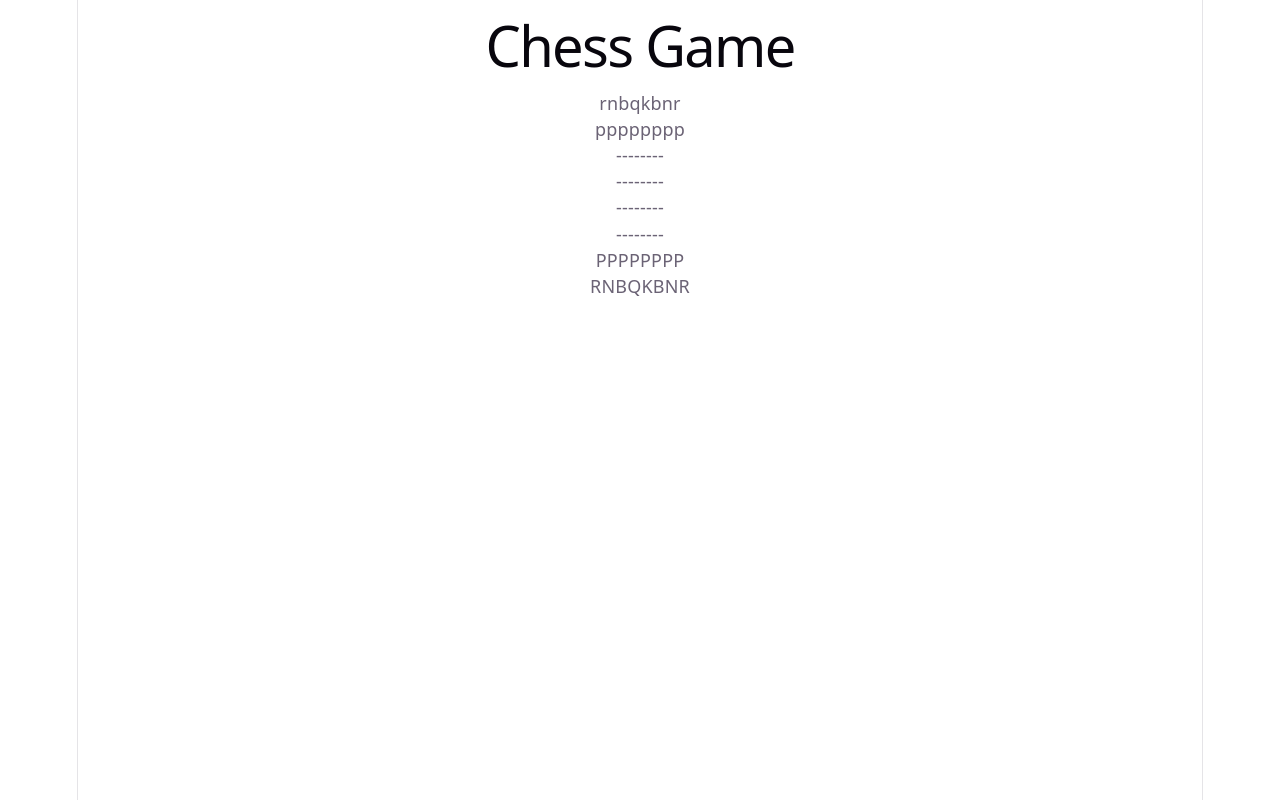
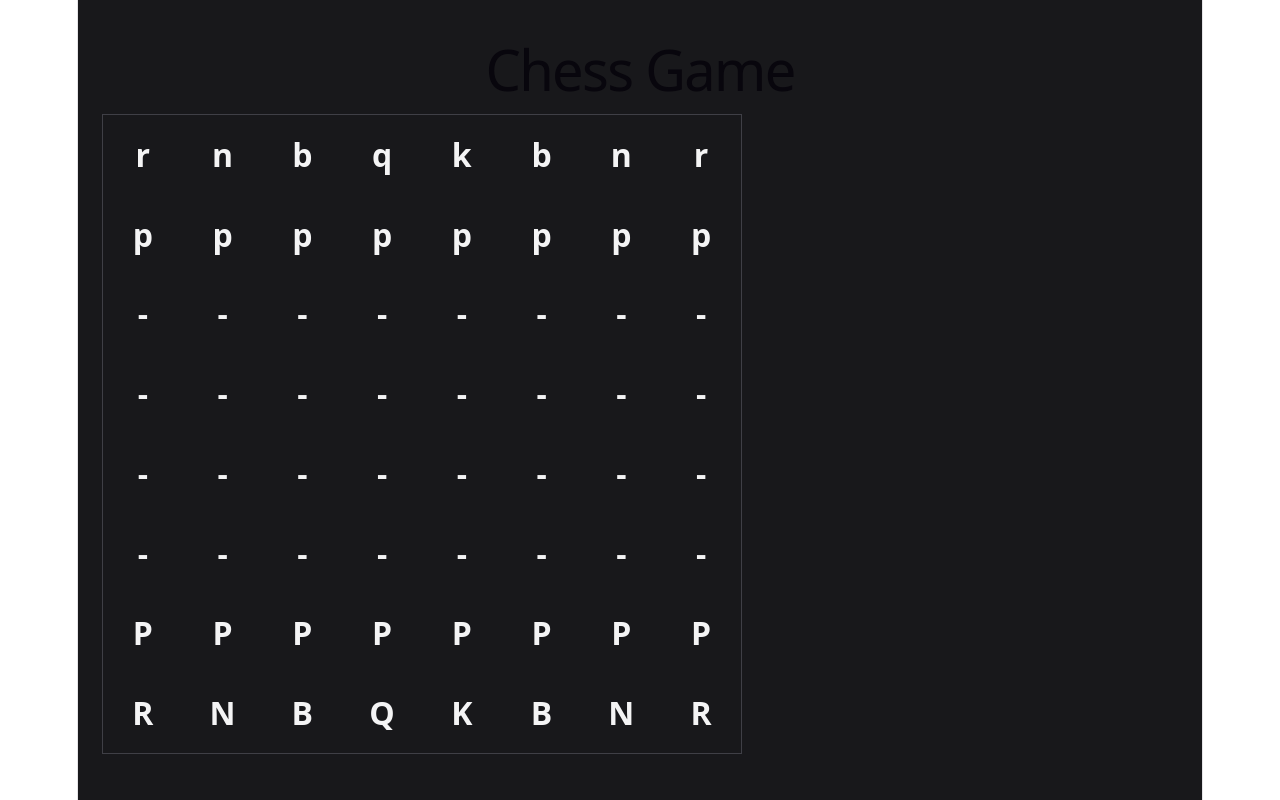
Before and after one commit to SanukaWaravita/Chess_Game, a React app in the folder chess_game/frontend/: page / in a window 1280 px wide. Built offline with nearby package versions, Linux system fonts and the light colour scheme; the HTML template or start-up script is replaced by a standard one.

Commit message:
Style chess board layout

```diff
--- a/chess_game/frontend/src/App.css
+++ b/chess_game/frontend/src/App.css
@@ -1,184 +1,27 @@
-.counter {
-  font-size: 16px;
-  padding: 5px 10px;
-  border-radius: 5px;
-  color: var(--accent);
-  background: var(--accent-bg);
-  border: 2px solid transparent;
-  transition: border-color 0.3s;
-  margin-bottom: 24px;
-
-  &:hover {
-    border-color: var(--accent-border);
-  }
-  &:focus-visible {
-    outline: 2px solid var(--accent);
-    outline-offset: 2px;
-  }
+.app {
+  min-height: 100vh;
+  padding: 24px;
+  background: #18181b;
+  color: #f4f4f5;
 }
 
-.hero {
-  position: relative;
-
-  .base,
-  .framework,
-  .vite {
-    inset-inline: 0;
-    margin: 0 auto;
-  }
-
-  .base {
-    width: 170px;
-    position: relative;
-    z-index: 0;
-  }
-
-  .framework,
-  .vite {
-    position: absolute;
-  }
-
-  .framework {
-    z-index: 1;
-    top: 34px;
-    height: 28px;
-    transform: perspective(2000px) rotateZ(300deg) rotateX(44deg) rotateY(39deg)
-      scale(1.4);
-  }
-
-  .vite {
-    z-index: 0;
-    top: 107px;
-    height: 26px;
-    width: auto;
-    transform: perspective(2000px) rotateZ(300deg) rotateX(40deg) rotateY(39deg)
-      scale(0.8);
-  }
+.board {
+  display: grid;
+  grid-template-rows: repeat(8, 1fr);
+  width: min(90vw, 640px);
+  height: min(90vw, 640px);
+  border: 1px solid #3f3f46;
 }
 
-#center {
-  display: flex;
-  flex-direction: column;
-  gap: 25px;
-  place-content: center;
-  place-items: center;
-  flex-grow: 1;
-
-  @media (max-width: 1024px) {
-    padding: 32px 20px 24px;
-    gap: 18px;
-  }
+.board-row {
+  display: grid;
+  grid-template-columns: repeat(8, 1fr);
 }
 
-#next-steps {
+.square {
   display: flex;
-  border-top: 1px solid var(--border);
-  text-align: left;
-
-  & > div {
-    flex: 1 1 0;
-    padding: 32px;
-    @media (max-width: 1024px) {
-      padding: 24px 20px;
-    }
-  }
-
-  .icon {
-    margin-bottom: 16px;
-    width: 22px;
-    height: 22px;
-  }
-
-  @media (max-width: 1024px) {
-    flex-direction: column;
-    text-align: center;
-  }
+  align-items: center;
+  justify-content: center;
+  font-size: 32px;
+  font-weight: 600;
 }
-
-#docs {
-  border-right: 1px solid var(--border);
-
-  @media (max-width: 1024px) {
-    border-right: none;
-    border-bottom: 1px solid var(--border);
-  }
-}
-
-#next-steps ul {
-  list-style: none;
-  padding: 0;
-  display: flex;
-  gap: 8px;
-  margin: 32px 0 0;
-
-  .logo {
-    height: 18px;
-  }
-
-  a {
-    color: var(--text-h);
-    font-size: 16px;
-    border-radius: 6px;
-    background: var(--social-bg);
-    display: flex;
-    padding: 6px 12px;
-    align-items: center;
-    gap: 8px;
-    text-decoration: none;
-    transition: box-shadow 0.3s;
-
-    &:hover {
-      box-shadow: var(--shadow);
-    }
-    .button-icon {
-      height: 18px;
-      width: 18px;
-    }
-  }
-
-  @media (max-width: 1024px) {
-    margin-top: 20px;
-    flex-wrap: wrap;
-    justify-content: center;
-
-    li {
-      flex: 1 1 calc(50% - 8px);
-    }
-
-    a {
-      width: 100%;
-      justify-content: center;
-      box-sizing: border-box;
-    }
-  }
-}
-
-#spacer {
-  height: 88px;
-  border-top: 1px solid var(--border);
-  @media (max-width: 1024px) {
-    height: 48px;
-  }
-}
-
-.ticks {
-  position: relative;
-  width: 100%;
-
-  &::before,
-  &::after {
-    content: '';
-    position: absolute;
-    top: -4.5px;
-    border: 5px solid transparent;
-  }
-
-  &::before {
-    left: 0;
-    border-left-color: var(--border);
-  }
-  &::after {
-    right: 0;
-    border-right-color: var(--border);
-  }
-}
--- a/chess_game/frontend/src/App.jsx
+++ b/chess_game/frontend/src/App.jsx
@@ -11,15 +11,15 @@ function App() {
   console.log(initialBoard)
 
   return (
-    <main>
+    <main className="app">
       <h1>Chess Game</h1>
 
-    <div>
+      <div className="board">
         {initialBoard.map((row, rowIndex) => (
-        <div key={rowIndex}>
+          <div key={rowIndex} className="board-row">
             {
               row.map((piece, columnIndex) => (
-              <span key={columnIndex}>
+                <span key={columnIndex} className="square">
                   {
                     piece || '-'
                     // If there is a piece, show the piece.
```
Lines whose indentation alone changed are shown as unchanged.
